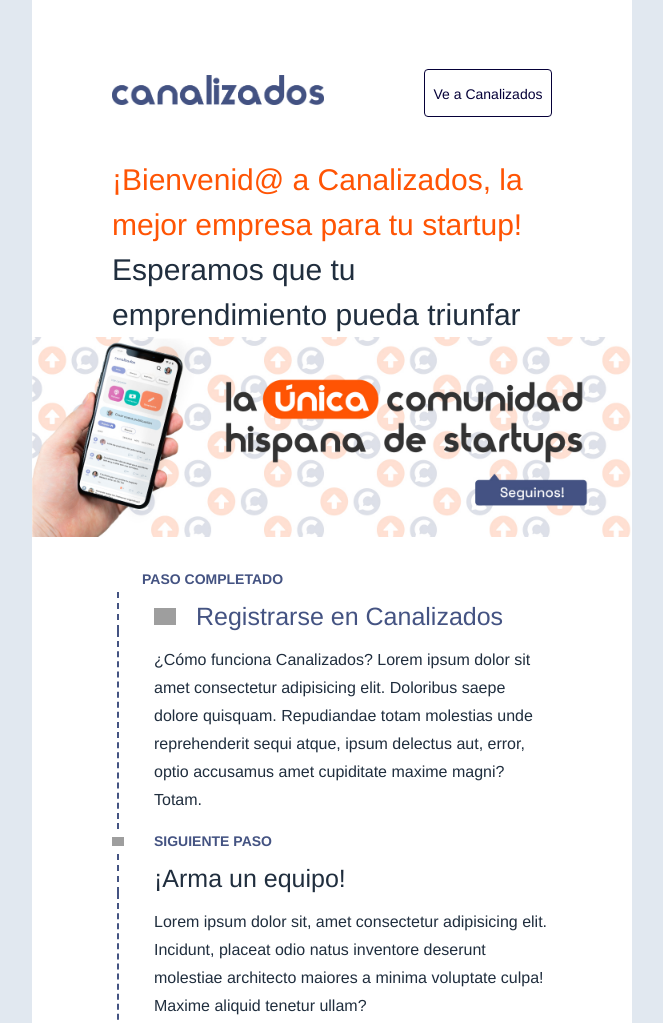
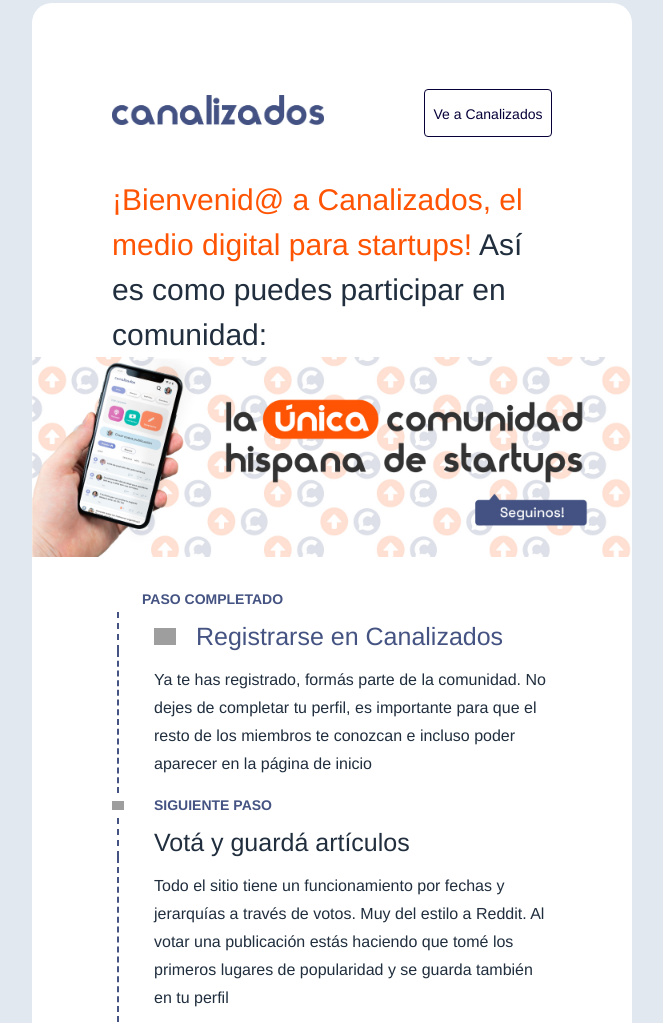
Before and after one commit to juliswer/newslatter-page, a plain HTML site: page index.html in a window 1280 px wide. Shown: the part 17-1040 px from the top of the page, without its empty margins (308-971 px from the left). Drawn offline with Linux system fonts and the light colour scheme; grey boxes are pictures that could not be loaded.

Commit message:
new files

```diff
--- a/index.html
+++ b/index.html
@@ -95,7 +95,7 @@
         </tr>
       </table>
       <div style="background:#e1e8f0;">
-        <table width="100%" class="content" border="0" cellpadding="0" cellspacing="0" style="max-width:600px; font-family:Helvetica, Arial, sans-serif; background:#ffffff;" align="center" bgcolor="FFFFFF">
+        <table width="100%" class="content" border="0" cellpadding="0" cellspacing="0" style="border-radius: 20px; margin: 20px 10px; max-width:600px; font-family:Helvetica, Arial, sans-serif; background:#ffffff;" align="center" bgcolor="FFFFFF">
           <tr>
             <td>
               <table cellpadding="0" cellspacing="0" width="100%" style="min-width: 100%; " class="stylingblock-content-wrapper">
@@ -134,7 +134,7 @@
                           <table border="0" cellpadding="0" cellspacing="0" width="100%" style="border-spacing:0;">
                             <tr>
                               <td width="100%" align="left" style="padding:0 0 0 0;margin:0;">
-                                <p class="banner-text" style="margin:0;padding:0; font-size:30px; font-family: Gotham, 'Helvetica Neue', Helvetica, Arial, 'sans-serif';color:#202e3e;line-height:45px;mso-line-height-rule: exactly;"><span style="color: #FF5404">¡Bienvenid@ a Canalizados, la mejor empresa para tu startup!</span> Esperamos que tu emprendimiento pueda triunfar</p>
+                                <p class="banner-text" style="margin:0;padding:0; font-size:30px; font-family: Gotham, 'Helvetica Neue', Helvetica, Arial, 'sans-serif';color:#202e3e;line-height:45px;mso-line-height-rule: exactly;"><span style="color: #FF5404">¡Bienvenid@ a Canalizados, el medio digital para startups!</span> Así es como puedes participar en comunidad:</p>
                               </td>
                             </tr>
                           </table>
@@ -179,7 +179,7 @@
                                     <td width="5"></td>
                                     <td style="border-left:dashed 2px #445382"></td>
                                     <td class="padding-remove" style="padding:15px 0 15px 35px">
-                                      <p class="body-text" style="margin:0;padding:0;font-family: Gotham, 'Helvetica Neue', Helvetica, Arial, 'sans-serif';font-size:16px;color:#202e3e; line-height:28px;mso-line-height-rule: exactly;">¿Cómo funciona Canalizados? Lorem ipsum dolor sit amet consectetur adipisicing elit. Doloribus saepe dolore quisquam. Repudiandae totam molestias unde reprehenderit sequi atque, ipsum delectus aut, error, optio accusamus amet cupiditate maxime magni? Totam.</p>
+                                      <p class="body-text" style="margin:0;padding:0;font-family: Gotham, 'Helvetica Neue', Helvetica, Arial, 'sans-serif';font-size:16px;color:#202e3e; line-height:28px;mso-line-height-rule: exactly;">Ya te has registrado, formás parte de la comunidad. No dejes de completar tu perfil, es importante para que el resto de los miembros te conozcan e incluso poder aparecer en la página de inicio</p>
                                     </td>
                                   </tr>
                                 </table>
@@ -207,7 +207,7 @@
                                       <table border="0" cellpadding="0" cellspacing="0">
                                         <tr>
                                           <td class="padding-remove" style="padding:10px 0 0 35px;">
-                                            <p class="body-heading" style="margin:0;padding:0;font-family: Gotham, 'Helvetica Neue', Helvetica, Arial, 'sans-serif';font-size:25px;color:#202e3e;mso-line-height-rule: exactly;">¡Arma un equipo!</p>
+                                            <p class="body-heading" style="margin:0;padding:0;font-family: Gotham, 'Helvetica Neue', Helvetica, Arial, 'sans-serif';font-size:25px;color:#202e3e;mso-line-height-rule: exactly;">Votá y guardá artículos</p>
                                           </td>
                                         </tr>
                                       </table>
@@ -217,7 +217,7 @@
                                     <td width="5"></td>
                                     <td style="border-left:dashed 2px #445382"></td>
                                     <td class="padding-remove" style="padding:15px 0 20px 35px">
-                                      <p class="body-text" style="margin:0;padding:0;font-family: Gotham, 'Helvetica Neue', Helvetica, Arial, 'sans-serif';font-size:16px;color:#202e3e; line-height:28px;mso-line-height-rule: exactly;">Lorem ipsum dolor sit, amet consectetur adipisicing elit. Incidunt, placeat odio natus inventore deserunt molestiae architecto maiores a minima voluptate culpa! Maxime aliquid tenetur ullam?
+                                      <p class="body-text" style="margin:0;padding:0;font-family: Gotham, 'Helvetica Neue', Helvetica, Arial, 'sans-serif';font-size:16px;color:#202e3e; line-height:28px;mso-line-height-rule: exactly;">Todo el sitio tiene un funcionamiento por fechas y jerarquías a través de votos. Muy del estilo a Reddit. Al votar una publicación estás haciendo que tomé los primeros lugares de popularidad y se guarda también en tu perfil
                                       </p>
                                     </td>
                                   </tr>
@@ -375,7 +375,7 @@
                         </td>
                       </tr>
                       <tr>
-                        <td class="mobile-padding-reduce" align="left" style="padding:0 0 0 0;margin:0;"><a href="#"><img src="./assets/IMG_0322.jpg" style="height: 120px; width: 110px; background-repeat: no-repeat; background-position: 50%; border-radius: 50%; background-size: 100% auto; display: block; margin: auto;"></a>
+                        <td class="mobile-padding-reduce" align="left" style="padding:0 0 0 0;margin:0;"><a href="#"><img src="./assets/1604436647142.jpeg" style="height: 120px; width: 120px; display: block; margin: auto;"></a>
                         <p style="text-align: center;">Te escribe <a href="">Nacho Martinez Escoda</a> <br>Founder de <a href="">Canalizados, Bounty Ventures</a> & <a href="">Bounty Capital</a></p>
                         </td>
                       </tr>
```
Also changed, not shown: assets/1604436647142.jpeg (added).
